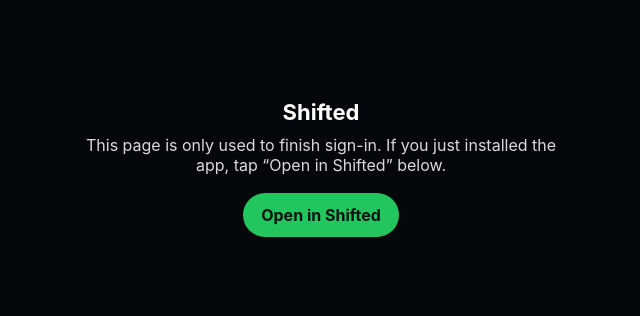
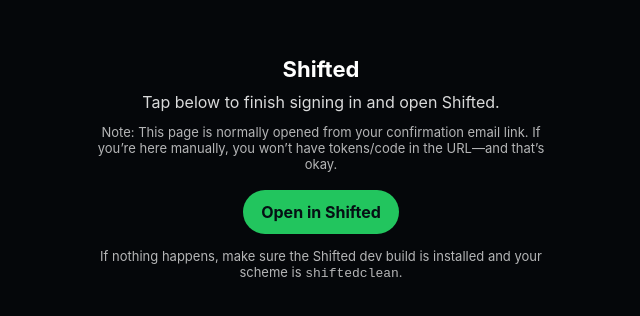
Before and after one commit to dnjames74/shifted-website, a Next.js app: page /auth/callback in a window 1280 px wide. Shown: the part 112-428 px from the top of the page, without its empty margins (319-959 px from the left). Built offline with nearby package versions, Linux system fonts and the light colour scheme; no server answers.

Commit message:
Callback: remove auto deep-link; use tap button

```diff
--- a/app/auth/callback/CallbackClient.tsx
+++ b/app/auth/callback/CallbackClient.tsx
@@ -1,7 +1,7 @@
 // app/auth/callback/CallbackClient.tsx
 "use client";
 
-import React, { useEffect, useMemo, useState } from "react";
+import React, { useMemo, useState } from "react";
 
 /**
  * Build a deep link that forwards the Supabase callback payload into the app.
@@ -10,7 +10,6 @@ import React, { useEffect, useMemo, useState } from "react";
  */
 function buildDeepLink(scheme: string) {
   const url = new URL(window.location.href);
-
   const code = url.searchParams.get("code");
   const hash = window.location.hash || "";
 
@@ -22,85 +21,51 @@ function buildDeepLink(scheme: string) {
 }
 
 export default function CallbackClient() {
-  const [status, setStatus] = useState<"working" | "success" | "error">("working");
-  const [message, setMessage] = useState("Signing you in…");
+  const [message] = useState("Tap below to finish signing in and open Shifted.");
 
   const supabaseUrl = process.env.NEXT_PUBLIC_SUPABASE_URL;
   const supabaseAnonKey = process.env.NEXT_PUBLIC_SUPABASE_ANON_KEY;
 
-  // Only used to show a clear error if Vercel env vars are missing.
   const envOk = useMemo(() => !!supabaseUrl && !!supabaseAnonKey, [supabaseUrl, supabaseAnonKey]);
-
-  useEffect(() => {
-    let cancelled = false;
-
-    async function run() {
-      try {
-        if (!envOk) {
-          throw new Error(
-            "Missing NEXT_PUBLIC_SUPABASE_URL or NEXT_PUBLIC_SUPABASE_ANON_KEY on Vercel."
-          );
-        }
-
-        const url = new URL(window.location.href);
-        const code = url.searchParams.get("code");
-
-        const hash = typeof window !== "undefined" ? window.location.hash || "" : "";
-        const hasHashTokens = hash.includes("access_token=") && hash.includes("refresh_token=");
-
-        // ✅ IMPORTANT FIX:
-        // If user manually visits /auth/callback (no code/tokens),
-        // do NOT auto-redirect to the app (prevents Safari “invalid address” popup).
-        if (!code && !hasHashTokens) {
-          if (cancelled) return;
-          setStatus("success");
-          setMessage(
-            "This page is only used to finish sign-in. If you just installed the app, tap “Open in Shifted” below."
-          );
-          return;
-        }
-
-        if (cancelled) return;
-
-        setStatus("success");
-        setMessage("Signed in. Opening the app…");
-
-        const deepLink = buildDeepLink("shiftedclean");
-
-        // Give Safari a moment to paint the success state
-        setTimeout(() => {
-          window.location.href = deepLink;
-        }, 250);
-
-        // Fallback helper text if deep link didn’t open
-        setTimeout(() => {
-          if (!cancelled) {
-            setMessage("If the app didn’t open automatically, tap “Open in Shifted” below.");
-          }
-        }, 3500);
-      } catch (e: any) {
-        if (cancelled) return;
-        setStatus("error");
-        setMessage(e?.message ?? "Sign-in failed.");
-      }
-    }
-
-    run();
-    return () => {
-      cancelled = true;
-    };
-  }, [envOk]);
 
   const openHref =
     typeof window !== "undefined" ? buildDeepLink("shiftedclean") : "shiftedclean://auth/callback";
+
+  // Detect whether this visit actually contains auth payload (email click)
+  const hasPayload = useMemo(() => {
+    if (typeof window === "undefined") return false;
+    const url = new URL(window.location.href);
+    const code = url.searchParams.get("code");
+    const hash = window.location.hash || "";
+    const hasHashTokens = hash.includes("access_token=") && hash.includes("refresh_token=");
+    return !!code || hasHashTokens;
+  }, []);
 
   return (
     <div style={{ minHeight: "70vh", display: "grid", placeItems: "center" }}>
       <div style={{ maxWidth: 520, padding: 24, textAlign: "center" }}>
         <h1 style={{ fontSize: 22, marginBottom: 10 }}>Shifted</h1>
+
+        {!envOk ? (
+          <>
+            <p style={{ opacity: 0.85 }}>
+              Missing <code>NEXT_PUBLIC_SUPABASE_URL</code> or <code>NEXT_PUBLIC_SUPABASE_ANON_KEY</code> on Vercel.
+            </p>
+            <p style={{ marginTop: 14, opacity: 0.7, fontSize: 13 }}>
+              Add them in Vercel → Project → Settings → Environment Variables, then redeploy.
+            </p>
+          </>
+        ) : (
+          <>
             <p style={{ opacity: 0.85 }}>{message}</p>
 
-        {status !== "working" && (
+            {!hasPayload && (
+              <p style={{ marginTop: 12, opacity: 0.7, fontSize: 13 }}>
+                Note: This page is normally opened from your confirmation email link. If you’re here manually,
+                you won’t have tokens/code in the URL—and that’s okay.
+              </p>
+            )}
+
             <div style={{ marginTop: 18 }}>
               <a
                 href={openHref}
@@ -117,14 +82,12 @@ export default function CallbackClient() {
                 Open in Shifted
               </a>
             </div>
-        )}
 
-        {status === "error" && (
             <p style={{ marginTop: 14, opacity: 0.7, fontSize: 13 }}>
-            Tip: confirm Supabase redirect URLs include{" "}
-            <code>https://www.shifteddating.com/auth/callback</code> and your Vercel env vars use{" "}
-            <code>NEXT_PUBLIC_SUPABASE_URL</code> / <code>NEXT_PUBLIC_SUPABASE_ANON_KEY</code>.
+              If nothing happens, make sure the Shifted dev build is installed and your scheme is{" "}
+              <code>shiftedclean</code>.
             </p>
+          </>
         )}
       </div>
     </div>
```
Lines whose indentation alone changed are shown as unchanged.
